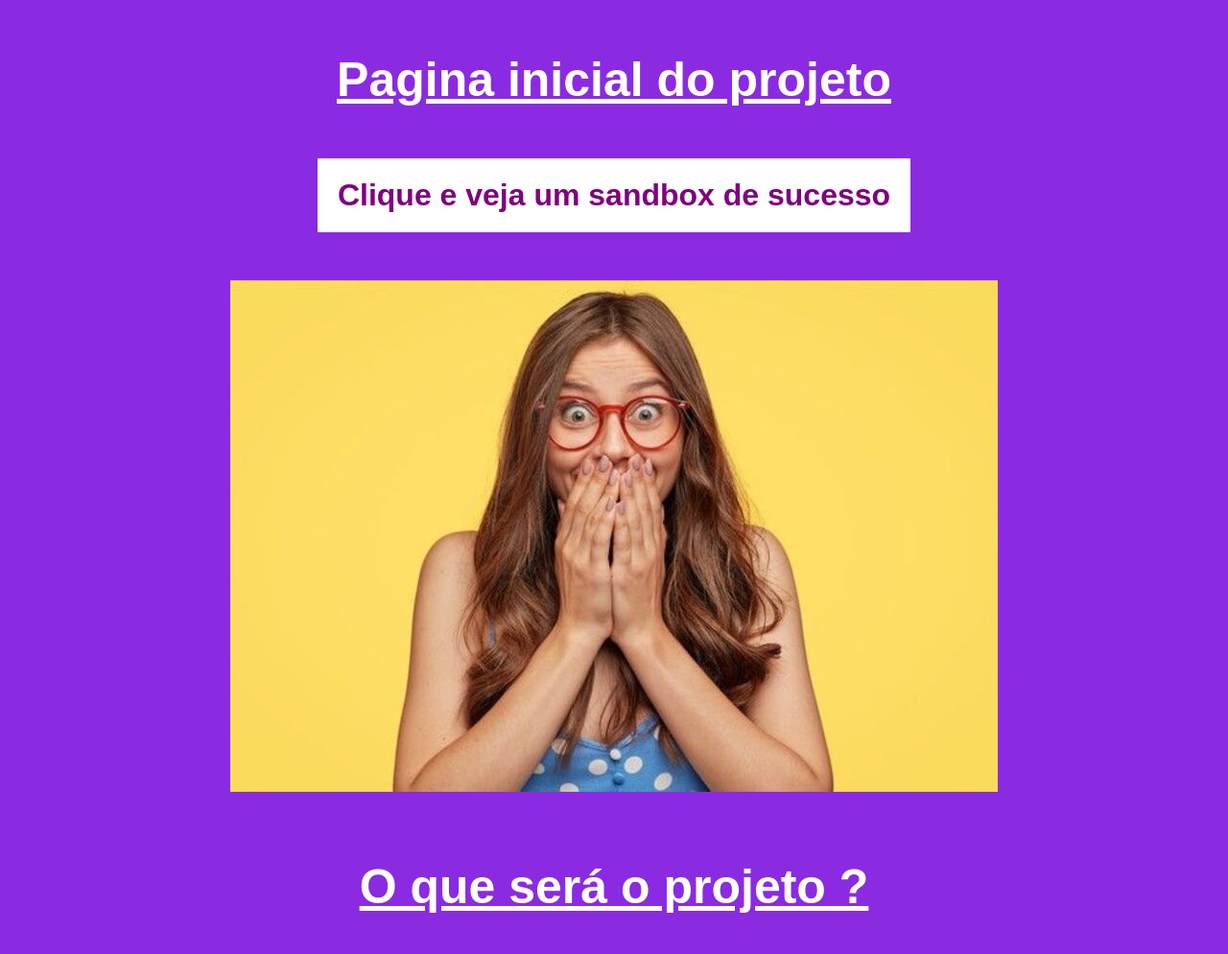
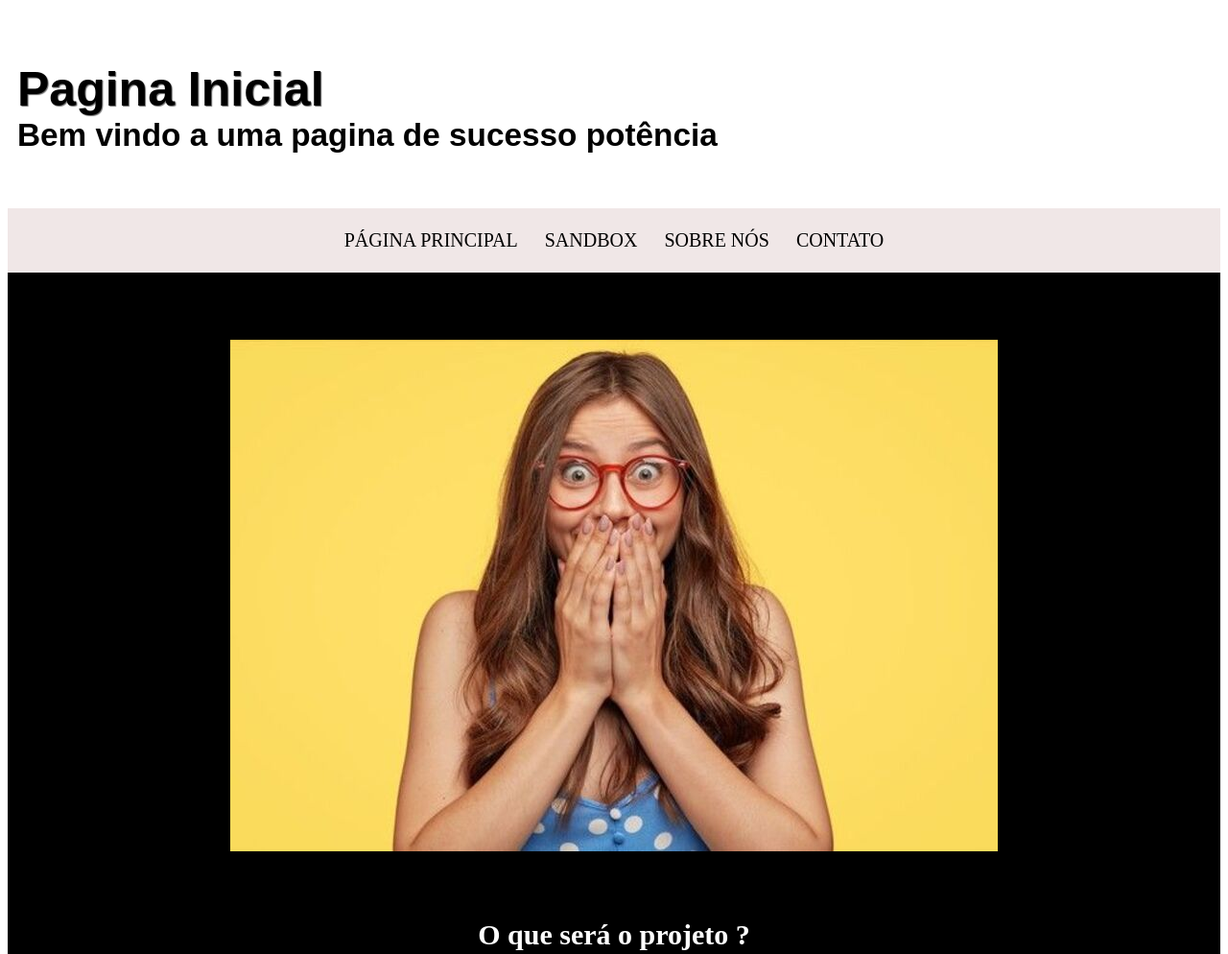
Before and after one commit to FlavioJr0010/Projeto-web---git, a plain HTML site: page infrastructure/pages/index.html in a window 1280 px wide. Shown: the top 994 px of the page at 96% size. Drawn offline with Linux system fonts and the light colour scheme; files whose address does not match are found by name.

Commit message:
Feat: Finalização da atividade

```diff
--- /dev/null
+++ b/infrastructure/assents/css/page-index.css
@@ -0,0 +1,118 @@
+.circle {
+    width: 100px;               /* Define a largura do círculo como 100px */
+    height: 100px;              /* Define a altura do círculo como 100px */
+    border-radius: 50%;         /* Aplica um arredondamento de 50% para tornar o elemento circular */
+    display: inline-block;      /* Permite que os círculos fiquem alinhados em uma linha */
+    margin: 20px;               /* Define uma margem ao redor de cada círculo */
+  }
+
+  /* Cores específicas dos círculos */
+  .color1 {
+    background-color: #7869f5;
+  } /* RGB: 120, 105, 245 */
+  .color2 {
+    background-color: #415cf2;
+  } /* RGB: 65, 92, 242 */
+  .color3 {
+    background-color: #4188f2;
+  } /* RGB: 65, 136, 242 */
+  .color4 {
+    background-color: #40b5f5;
+  } /* RGB: 64, 181, 245 */
+  .color5 {
+    background-color: #97ecf5;
+  } /* RGB: 151, 236, 245 */
+  .color6 {
+    background-color: #edf4f5;
+  } /* RGB: 237, 244, 245 */
+
+  p {
+    color: white;              /* Define a cor do texto como branco */
+    font-size: 25px;           /* Define o tamanho da fonte para 25 pixels */
+    text-align: center;        /* Centraliza o texto dentro do parágrafo */
+  }
+
+
+  /* Estilos para a imagem e o elemento picture */
+picture,
+img {
+  max-width: 100%; /* Garante que a imagem não ultrapasse a largura da tela */
+  height: auto; /* Mantém a proporção original da imagem */
+  display: block; /* Centraliza a imagem */
+  margin: 70px auto; /* Centraliza a imagem horizontalmente */
+}
+
+/* Estilização para links (<a>) */
+a {
+  color: black; /* Define a cor do texto dos links como preto */
+  text-decoration: none; /* Remove o sublinhado padrão dos links */
+  /*border: 10px solid white; /* Adiciona uma borda branca de 10 pixels ao redor dos links */
+  /*background-color: white; /* Define a cor de fundo dos links como branca */
+  font-size: 20px; /* Define o tamanho da fonte dos links para 20 pixels */
+}
+
+  a:hover {
+    color: #fa4700; /* Muda a cor do link ao passar o mouse */
+    text-decoration: dashed; /* Adiciona um dashed ao passar o mouse */
+  }
+
+
+
+  div#interface {
+    width: 90%; /* Define a largura como 90% da tela */
+    max-width: 900px; /* Define um limite máximo para a largura */
+    background-color: #ffffff; /* Cor de fundo branca */
+    margin: 20px 0px; /* Margem superior de 20px, e margem lateral de 0px */
+    padding: 10px; /* Margens internas */
+}
+
+
+/* Formatação do Menu */
+nav#menu {
+  display: block;
+  background-color: rgb(240, 231, 231); /* Cor de fundo do nav */
+  padding: 10px; /* Adiciona um pouco de padding para garantir que o fundo seja visível */
+}
+
+nav#menu ul {
+  list-style: none; /* Remove marcadores */
+  text-transform: uppercase; /* Deixa tudo em maiúscula */
+  text-align: center; /* Centraliza o conteúdo */
+  margin: 0; /* Remove margem extra */
+  padding: 0; /* Remove padding extra */
+}
+
+nav#menu li {
+  display: inline-block; /* Exibe os itens do menu na mesma linha */
+  padding: 10px; /* Espaço interno do item */
+  margin: 2px; /* Espaço fora do item */
+}
+
+nav#menu li a {
+  text-decoration: none; /* Remove sublinhado dos links */
+  color: black; /* Define a cor do texto dos links */
+}
+
+nav#menu h1 {
+  display: none; /* Esconde o h1 */
+}
+
+
+
+header#cabecalho h1 {
+  font-family: Arial, sans-serif; /* Define a fonte usada no texto como Arial, com alternativa sans-serif */
+  font-size: 50px; /* Define o tamanho da fonte como 50 pixels */
+  color: black; /* Define a cor do texto como preto */
+  text-shadow: 1px 1px 1px rgba(0, 0, 0, 0.6); /* Cria uma sombra com 1px de deslocamento horizontal e vertical, e 1px de difusão; a cor da sombra é preta com 60% de opacidade */
+  padding: 0px; /* Remove qualquer espaçamento interno (padding) ao redor do texto */
+  margin-bottom: 0px; /* Remove qualquer margem inferior, evitando espaço extra abaixo do elemento */
+}
+
+
+header#cabecalho h2 {
+  font-family: Arial, sans-serif; /* Define a família da fonte, com Arial como primeira opção e sans-serif como alternativa */
+  color: #000000; /* Define a cor do texto como preto (código hexadecimal #000000) */
+  font-size: 25pt; /* Define o tamanho do texto como 25 pontos (pt), uma unidade de medida usada principalmente para tamanhos de fonte */
+  padding: 0px; /* Remove qualquer espaçamento interno (padding) ao redor do elemento */
+  margin-top: 0px; /* Remove qualquer margem superior, alinhando o h2 diretamente ao elemento acima */
+}
--- /dev/null
+++ b/infrastructure/assents/css/page-sandbox.css
@@ -0,0 +1,54 @@
+
+.fundo {
+    background-image: url("../images/lobão-deputado.jpg"); /*Definindo a imagem de fundo*/
+    background-repeat: round; /*Permite com que as imagens repitam e fiquem simetricamente iguais*/
+  }
+
+  div.video {
+    position: relative;                /* Define o contêiner como posição relativa, permitindo que elementos filhos posicionados de forma absoluta se baseiem nele */
+    height: 0px;                       /* Define a altura como 0px, provavelmente para criar uma proporção específica com o `padding-bottom` */
+    margin-left: -20px;                /* Move o contêiner 20px para a esquerda */
+    margin-right: -20px;               /* Move o contêiner 20px para a direita */
+    margin-bottom: 15px;               /* Define uma margem inferior de 15px */
+    padding-bottom: 59%;               /* Define o `padding-bottom` como 59% da largura do contêiner, o que cria uma proporção de altura para o vídeo */
+  }
+
+  div.video > iframe {
+    position: absolute;   /* Posiciona o `iframe` de forma absoluta dentro do contêiner `.video` */
+    top: 5%;              /* Define o posicionamento superior como 5% do contêiner pai */
+    left: 5%;             /* Define o posicionamento à esquerda como 5% do contêiner pai */
+    width: 90%;           /* Define a largura do `iframe` como 90% do contêiner pai */
+    height: 90%;          /* Define a altura do `iframe` como 90% do contêiner pai */
+  }
+
+
+
+  /* Estiliza o elemento de áudio */
+audio {
+    /* Define o elemento para ocupar a largura inteira em uma linha própria */
+    display: block;
+    /* Centraliza o elemento horizontalmente */
+    margin: 0 auto;
+  }
+
+  /* Estiliza o elemento de vídeo (iframe) */
+  iframe {
+    /* Define o elemento para ocupar a largura inteira em uma linha própria */
+    display: block;
+    /* Centraliza o elemento horizontalmente */
+    margin: 0 auto;
+  }
+
+  /* Estilização do título h1 */
+h1 {
+    color: white; /* Define a cor do texto como branco */
+    font-size: 50px; /* Define o tamanho da fonte para 50 pixels */
+    text-decoration: underline; /* Adiciona um sublinhado ao texto */
+    padding: 20px; /* Adiciona um espaçamento interno de 20 pixels */
+    text-align: left;
+  }
+
+/* Estilização para subtítulos (<h2>) */
+h2 {
+    font-size: 60px; /* Define o tamanho da fonte dos subtítulos como 60 pixels */
+  }
--- a/infrastructure/assents/css/style.css
+++ b/infrastructure/assents/css/style.css
@@ -1,120 +1,20 @@
+.centralizar {
+  text-align: center; /*Centraliza os textos*/
+}
+
+h1.configurar {
+  color: white; /* Define a cor do texto como branco */
+  font-size: 30px; /* Define o tamanho da fonte para 30 pixels */
+  text-align: center; /* Centraliza o texto horizontalmente dentro do elemento */
+}
+
 /* Define um estilo de flexbox no body para centralizar o conteúdo vertical e horizontalmente */
-body {
-  background: blueviolet; /* Define a cor de fundo */
+#definicoes {
+  background: black; /* Define a cor de fundo */
   display: flex; /* Habilita o Flexbox para o alinhamento */
   align-items: center; /* Alinha o conteúdo ao centro verticalmente */
   justify-content: center; /* Alinha o conteúdo ao centro horizontalmente */
   flex-direction: column; /* Organiza o conteúdo em coluna */
   min-height: 100vh; /* Garante que o conteúdo ocupe a altura da tela */
   margin: 0; /* Remove as margens do body */
-  font-family: Arial, sans-serif; /* Define uma fonte básica */
 }
-
-.fundo {
-  background-image: url("../images/lobão-deputado.jpg"); /*Definindo a imagem de fundo*/
-  background-repeat: round; /*Permite com que as imagens repitam e fiquem simetricamente iguais*/
-}
-
-/* Centraliza o texto dos elementos que utilizam a classe "centralizar" */
-.centralizar {
-  text-align: center;
-}
-
-/* Estilização do título h1 */
-h1 {
-  color: white; /* Define a cor do texto como branco */
-  font-size: 50px; /* Define o tamanho da fonte para 50 pixels */
-  text-decoration: underline; /* Adiciona um sublinhado ao texto */
-  padding: 20px; /* Adiciona um espaçamento interno de 20 pixels */
-  text-align: left;
-}
-
-/* Estiliza o elemento de áudio */
-audio {
-  /* Define o elemento para ocupar a largura inteira em uma linha própria */
-  display: block;
-  /* Centraliza o elemento horizontalmente */
-  margin: 0 auto;
-}
-
-/* Estiliza o elemento de vídeo (iframe) */
-iframe {
-  /* Define o elemento para ocupar a largura inteira em uma linha própria */
-  display: block;
-  /* Centraliza o elemento horizontalmente */
-  margin: 0 auto;
-}
-
-/* Estilização para links (<a>) */
-a {
-  color: black; /* Define a cor do texto dos links como preto */
-  text-decoration: none; /* Remove o sublinhado padrão dos links */
-  border: 10px solid white; /* Adiciona uma borda branca de 10 pixels ao redor dos links */
-  background-color: white; /* Define a cor de fundo dos links como branca */
-  font-size: 20px; /* Define o tamanho da fonte dos links para 20 pixels */
-}
-
-a:hover {
-  color: #0056b3; /* Muda a cor do link ao passar o mouse */
-  text-decoration: dashed; /* Adiciona um dashed ao passar o mouse */
-}
-
-/* Estilização para subtítulos (<h2>) */
-h2 {
-  font-size: 60px; /* Define o tamanho da fonte dos subtítulos como 60 pixels */
-}
-
-/* Estilos para a imagem e o elemento picture */
-picture,
-img {
-  max-width: 100%; /* Garante que a imagem não ultrapasse a largura da tela */
-  height: auto; /* Mantém a proporção original da imagem */
-  display: block; /* Centraliza a imagem */
-  margin: 50px auto; /* Centraliza a imagem horizontalmente */
-}
-
-nav a {
-  text-decoration: none; /* Remove o sublinhado do link */
-  color: #800080; /* Define a cor do texto para roxo */
-  background-color: white; /* Define a cor de fundo como branco */
-  padding: 10px; /* Adiciona um espaçamento interno de 10px */
-  font-weight: bold; /* Define o texto como negrito */
-  display: block; /* Faz o link ocupar toda a largura do contêiner */
-  text-align: center; /* Centraliza o texto dentro do link */
-  font-size: 200%; /* Define o tamanho da fonte para 200% do tamanho padrão */
-}
-
-.circle {
-  width: 100px;               /* Define a largura do círculo como 100px */
-  height: 100px;              /* Define a altura do círculo como 100px */
-  border-radius: 50%;         /* Aplica um arredondamento de 50% para tornar o elemento circular */
-  display: inline-block;      /* Permite que os círculos fiquem alinhados em uma linha */
-  margin: 20px;               /* Define uma margem ao redor de cada círculo */
-}
-
-
-/* Cores específicas dos círculos */
-.color1 {
-  background-color: #7869f5;
-} /* RGB: 120, 105, 245 */
-.color2 {
-  background-color: #415cf2;
-} /* RGB: 65, 92, 242 */
-.color3 {
-  background-color: #4188f2;
-} /* RGB: 65, 136, 242 */
-.color4 {
-  background-color: #40b5f5;
-} /* RGB: 64, 181, 245 */
-.color5 {
-  background-color: #97ecf5;
-} /* RGB: 151, 236, 245 */
-.color6 {
-  background-color: #edf4f5;
-} /* RGB: 237, 244, 245 */
-
-p {
-  color: white;              /* Define a cor do texto como branco */
-  font-size: 25px;           /* Define o tamanho da fonte para 25 pixels */
-  text-align: center;        /* Centraliza o texto dentro do parágrafo */
-}
--- a/infrastructure/pages/index.html
+++ b/infrastructure/pages/index.html
@@ -17,26 +17,47 @@
       href="../assents/css/style.css"
     />
 
+    <!--Determinando a conexão entre do css específico para o index-->
+    <link rel="stylesheet"
+    type="text/css"
+    href="../assents/css/page-index.css"
+    />
+
     <title>Atividade03</title>
 
   </head>
 
-  <body>
-    <!--Inicio do header-->
-    <header>
-      <!--Frase-->
-      <h1>Pagina inicial do projeto</h1>
+  <body >
 
-      <!--incio do nav dentro do header-->
-      <nav>
-        <!--Link que redireciona para o sandbox.html-->
-        <a href="../pages/sandbox.html"
-          >Clique e veja um sandbox de sucesso</a
-        >
-      </nav> <!--Fim do nav-->
-    </header><!--Fim do header-->
+    <div id="interface" class="">
+      <header id="cabecalho">
+          <hgroup>
+              <h1>Pagina Inicial</h1>
+              <h2>Bem vindo a uma pagina de sucesso potência</h2>
+          </hgroup>
 
-    <!--Inicio da main-->
+
+      </header>
+  </div>
+
+  <div>
+    <!--incio do nav dentro do header-->
+    <nav id="menu">
+      <h1>Menu principal</h1>
+      <!--Link que redireciona para o sandbox.html-->
+      <ul>
+        <li><a href="index.html">Página principal</a></li>
+        <li><a href="../pages/sandbox.html">Sandbox</a></li>
+        <li><a href="index.html">Sobre nós</a></li>
+        <li><a href="index.html">Contato</a></li>
+      </ul>
+    </nav> <!--Fim do nav-->
+</div>
+
+
+
+    <div id="definicoes">
+      <!--Inicio da main-->
     <main>
       <!--Inicio do article-->
       <article>
@@ -69,7 +90,7 @@
 
       <!--inicio do article-->
       <article>
-        <h1 class="centralizar">O que será o projeto ?</h1>
+        <h1 class="configurar">O que será o projeto ?</h1>
 
         <!--Paragrafo com as informações do projeto-->
         <p>
@@ -85,7 +106,7 @@
           sapien vitae ligula luctus vulputate.
         </p>
 
-        <h1 class="centralizar">Cores do projeto definida</h1>
+        <h1 class="configurar">Cores do projeto definida</h1>
         <!--div para separar-->
         <div class="centralizar">
           <!--Chamada das cores do projeto-->
@@ -101,8 +122,9 @@
 
     <!--Radapé do projeto-->
     <footer>
-      <h3>Pagina inicial criada pelo aluno Flávio</h3>
+      <p>Pagina inicial criada pelo aluno Flávio</p>
     </footer>
     <!--Fim do rodapé-->
+    </div>
   </body>
 </html>
```
Also changed, not shown: infrastructure/pages/sandbox.html (+27 -11 lines).
